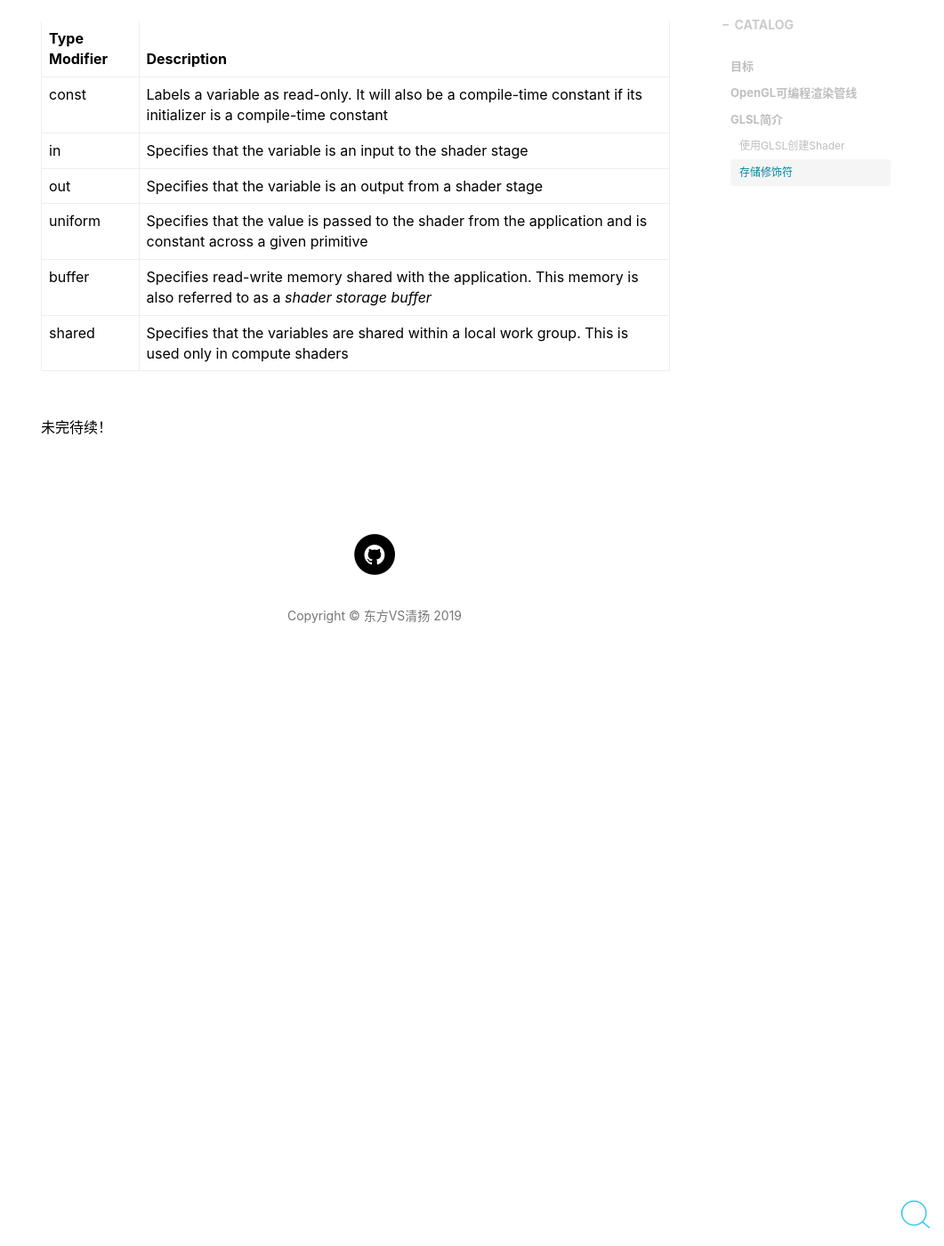
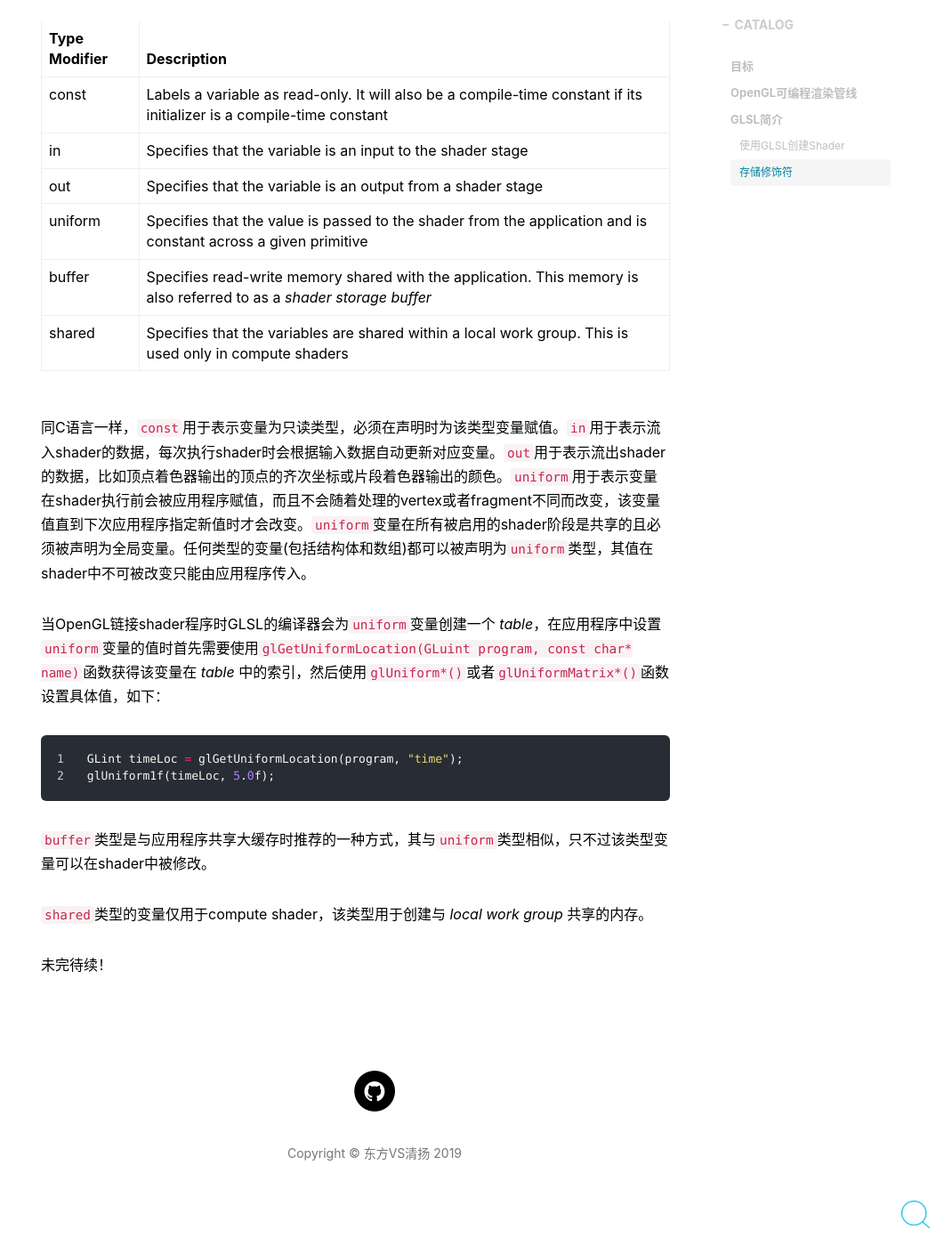
Before and after one commit to DFVSQY/DFVSQY.github.io, a Jekyll site: the page built from _posts/2019-4-25-glsl_basic.md, in a window 1280 px wide and 1400 px high, scrolled down 9518 px. Shown: the whole window at 89% size, without its empty margins (219-1280 px from the left). Built offline with Jekyll 4.4.1, drawn with Linux system fonts in a browser that asks for light colours; nearby versions of some CDN libraries; formulas are drawn with MathJax 3; comment, search, counter and statistics services are not loaded; before the commit the page ends 10314 px from its top, so only the background shows below that.

Commit message:
update post "glsl_basic"

```diff
--- a/_posts/2019-4-25-glsl_basic.md
+++ b/_posts/2019-4-25-glsl_basic.md
@@ -331,9 +331,17 @@ Type Modifier | Description
  buffer       | Specifies read-write memory shared with the application. This memory is also referred to as a _shader storage buffer_
  shared       | Specifies that the variables are shared within a local work group. This is used only in compute shaders
 
+同C语言一样，`const`用于表示变量为只读类型，必须在声明时为该类型变量赋值。`in`用于表示流入shader的数据，每次执行shader时会根据输入数据自动更新对应变量。`out`用于表示流出shader的数据，比如顶点着色器输出的顶点的齐次坐标或片段着色器输出的颜色。`uniform`用于表示变量在shader执行前会被应用程序赋值，而且不会随着处理的vertex或者fragment不同而改变，该变量值直到下次应用程序指定新值时才会改变。`uniform`变量在所有被启用的shader阶段是共享的且必须被声明为全局变量。任何类型的变量(包括结构体和数组)都可以被声明为`uniform`类型，其值在shader中不可被改变只能由应用程序传入。
 
+当OpenGL链接shader程序时GLSL的编译器会为`uniform`变量创建一个 _table_，在应用程序中设置`uniform`变量的值时首先需要使用`glGetUniformLocation(GLuint program, const char* name)`函数获得该变量在 _table_ 中的索引，然后使用`glUniform*()`或者`glUniformMatrix*()`函数设置具体值，如下：
+~~~ c
+GLint timeLoc = glGetUniformLocation(program, "time");
+glUniform1f(timeLoc, 5.0f);
+~~~
 
+`buffer`类型是与应用程序共享大缓存时推荐的一种方式，其与`uniform`类型相似，只不过该类型变量可以在shader中被修改。
 
+`shared`类型的变量仅用于compute shader，该类型用于创建与 _local work group_ 共享的内存。
 
 
 未完待续！
```
